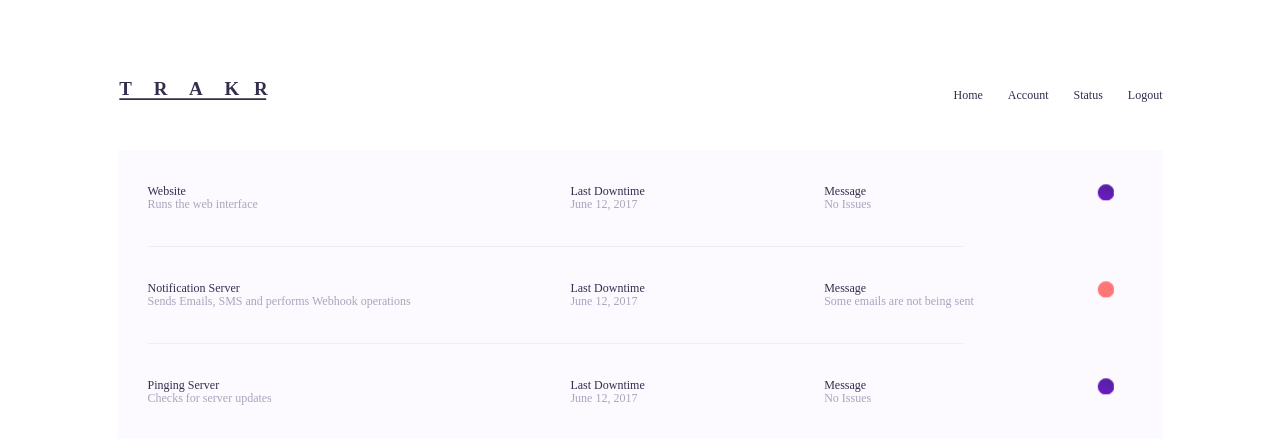
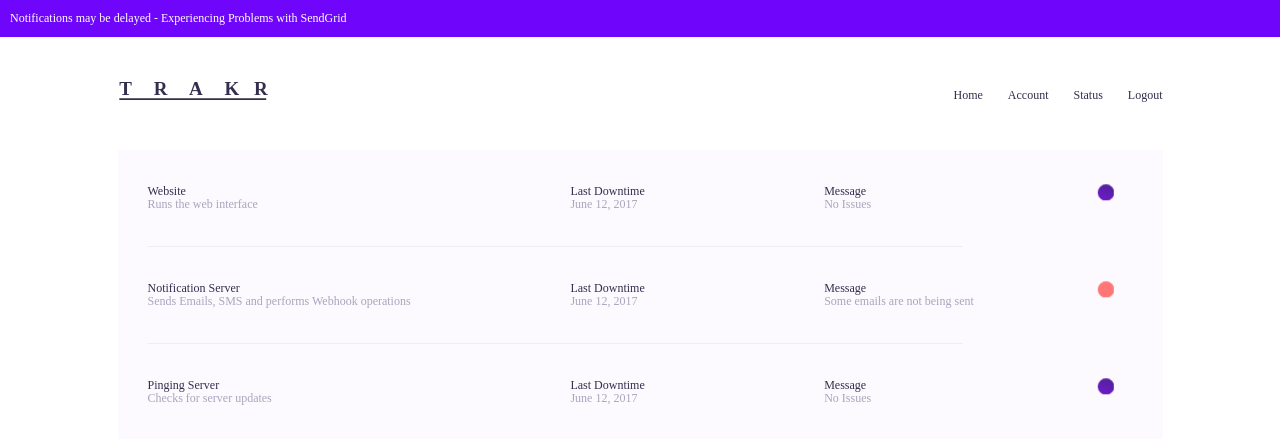
Before and after one commit to maharshmellow/trakr, a Django app: page /status in a window 1280 px wide. Shown: the top 439 px of the page. Run offline with Django 3.2, Linux system fonts and the light colour scheme; some libraries are stand-ins or nearby versions.

Commit message:
error message bar at the top

```diff
--- a/trakr/templates/trakr/status.html
+++ b/trakr/templates/trakr/status.html
@@ -16,6 +16,7 @@
 <body>
     <div id="backplate" class="container-fluid">
         <div class="row" id="mainRow">
+            <div id="infoMessage"></div>
             <div class="col-md-1"></div>
             <div class="col-md-3" id="trakrLogoDiv">
                 <img id="trakrLogo" class="img-responsive img-center undraggable" src="{% static 'trakr/images/svglogodark.svg' %}">
@@ -141,6 +142,19 @@ body {
     padding: 0;
 }
 
+#infoMessage {
+    display: none;
+    width: 100%;
+    background-color: #6F06FB;
+    color: white;
+    font-family: "Graphik-Regular";
+    font-size: 12px;
+    padding: 10px;
+    position: absolute;
+    top: 0;
+    left: 0;
+}
+
 #menu {
     height: 50px;
     padding: 0;
@@ -241,9 +255,12 @@ hr {
 }
 </style>
 <script>
-function editItem(itemId) {
-    alert(itemId);
+function setInfoMessage(message) {
+    document.getElementById("infoMessage").style.display = "block";
+    document.getElementById("infoMessage").innerHTML = message;
 }
+
+setInfoMessage("Notifications may be delayed - Experiencing Problems with SendGrid");
 // check if the user is already logged in
 
 //TODO DO A GET REQUEST FOR THE INFORMATION AND SEND THE TOKEN THERE FOR VERIFICATION
```
Also changed, not shown: trakr/templates/trakr/home.html (+33 -10 lines).
